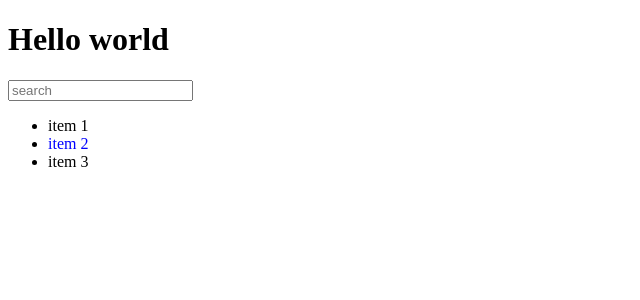
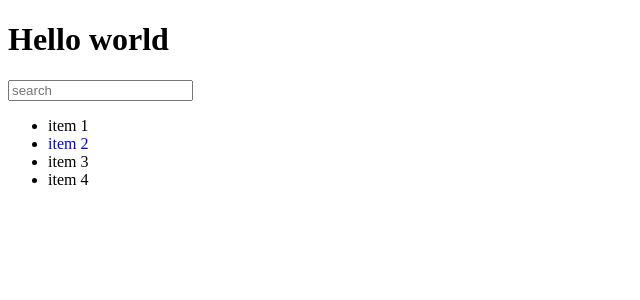
Before and after one commit to kaptor2/Todo-list, a React (Create React App) app: page / in a window 1280 px wide. Shown: the top 300 px of the page, without its empty margins (0-640 px from the left). Built offline with nearby package versions, Linux system fonts and the light colour scheme.

Commit message:
decomposition of objects on properties of components

```diff
--- a/src/App.js
+++ b/src/App.js
@@ -4,11 +4,18 @@ import { SearchPanel } from "./components/SearchPanel";
 import { TodoList } from "./components/TodoList";
 
 export const App = () => {
+  const todoDate = [
+    { label: "item 1", important: false },
+    { label: "item 2", important: true },
+    { label: "item 3", important: false },
+    { label: "item 4", important: false },
+  ];
+
   return (
     <div>
       <AppHeader />
       <SearchPanel />
-      <TodoList />
+      <TodoList todoDate = {todoDate}/>
     </div>
   );
 };
--- a/src/components/TodoList.js
+++ b/src/components/TodoList.js
@@ -1,18 +1,15 @@
 import React from "react";
 import { TodoListItem } from "./TodoListItem";
 
-export const TodoList = () => {
-  return (
-    <ul>
+export const TodoList = ({ todoDate }) => {
+
+  const elements = todoDate.map((item) => {
+    return (
       <li>
-        <TodoListItem text="item 1" />
+        <TodoListItem { ...item } />
       </li>
-      <li>
-        <TodoListItem text="item 2" important={true} />
-      </li>
-      <li>
-        <TodoListItem text="item 3" />
-      </li>
-    </ul>
-  );
+    );
+  });
+
+  return <ul>{ elements }</ul>;
 };
--- a/src/components/TodoListItem.js
+++ b/src/components/TodoListItem.js
@@ -1,9 +1,9 @@
 import React from "react";
 
-export const TodoListItem = ({ text, important }) => {
+export const TodoListItem = ({ label, important }) => {
   const style = {
-    color: important ? 'Blue' : 'black'
+    color: important ? "Blue" : "black",
   };
 
-  return <span style={style}>{text}</span>;
+  return <span style={ style }>{ label }</span>;
 };
```
